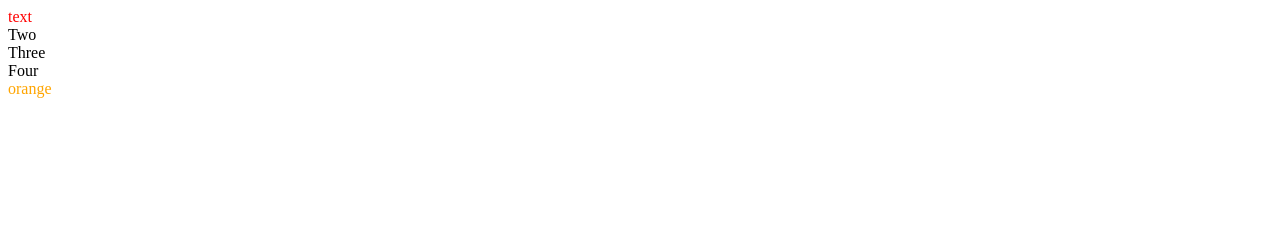
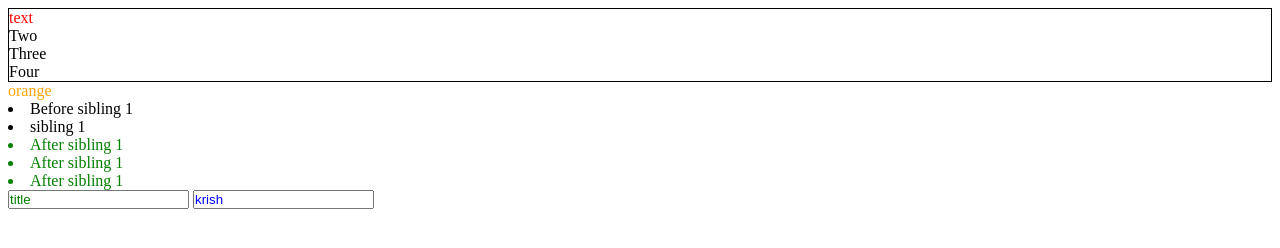
Before and after one commit to imkrish/css-selector-tutorial, a website: page index.html in a window 1280 px wide. Drawn offline with Linux system fonts and the light colour scheme.

Commit message:
basic selectors

```diff
--- a/index.html
+++ b/index.html
@@ -25,6 +25,17 @@
         <div class="two">
             orange
         </div>
+
+        <div>
+            <li class="sibling2">Before sibling 1</li>
+            <li class="sibling1">sibling 1</li>
+            <li class="sibling2">After sibling 1</li>
+            <li class="sibling2">After sibling 1</li>
+            <li class="sibling2">After sibling 1</li>
+        </div>
+
+        <input type="text" value="title" data-name="title">
+        <input type="text" value="krish" data-name="name">
     </div>
 </body>
 </html>
--- a/style.css
+++ b/style.css
@@ -28,3 +28,22 @@ a:visited {
 .one + .two {
     color: orange;
 }
+
+/* will target only the direct children of <div id="container"> */
+div#container > ul {
+    border: 1px solid black;
+}
+
+/* all of the elements in the same level with sibling 1 (but only after sibling 1) */
+.sibling1 ~ .sibling2 {
+    color: green;
+}
+
+/* attribute selector */
+input[data-name] {
+    color: green;
+}
+
+input[data-name="name"] {
+    color: blue;
+}
```
